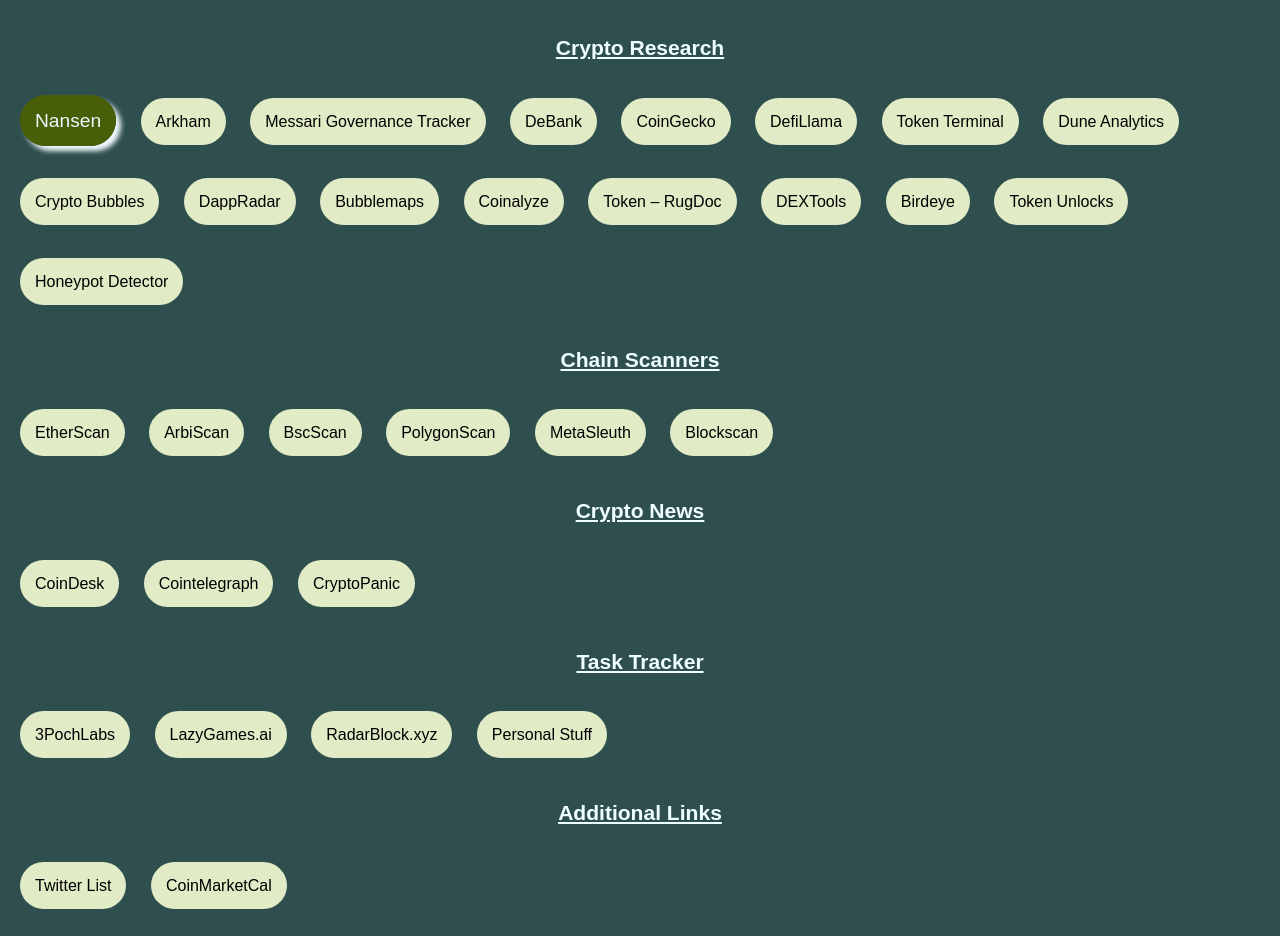
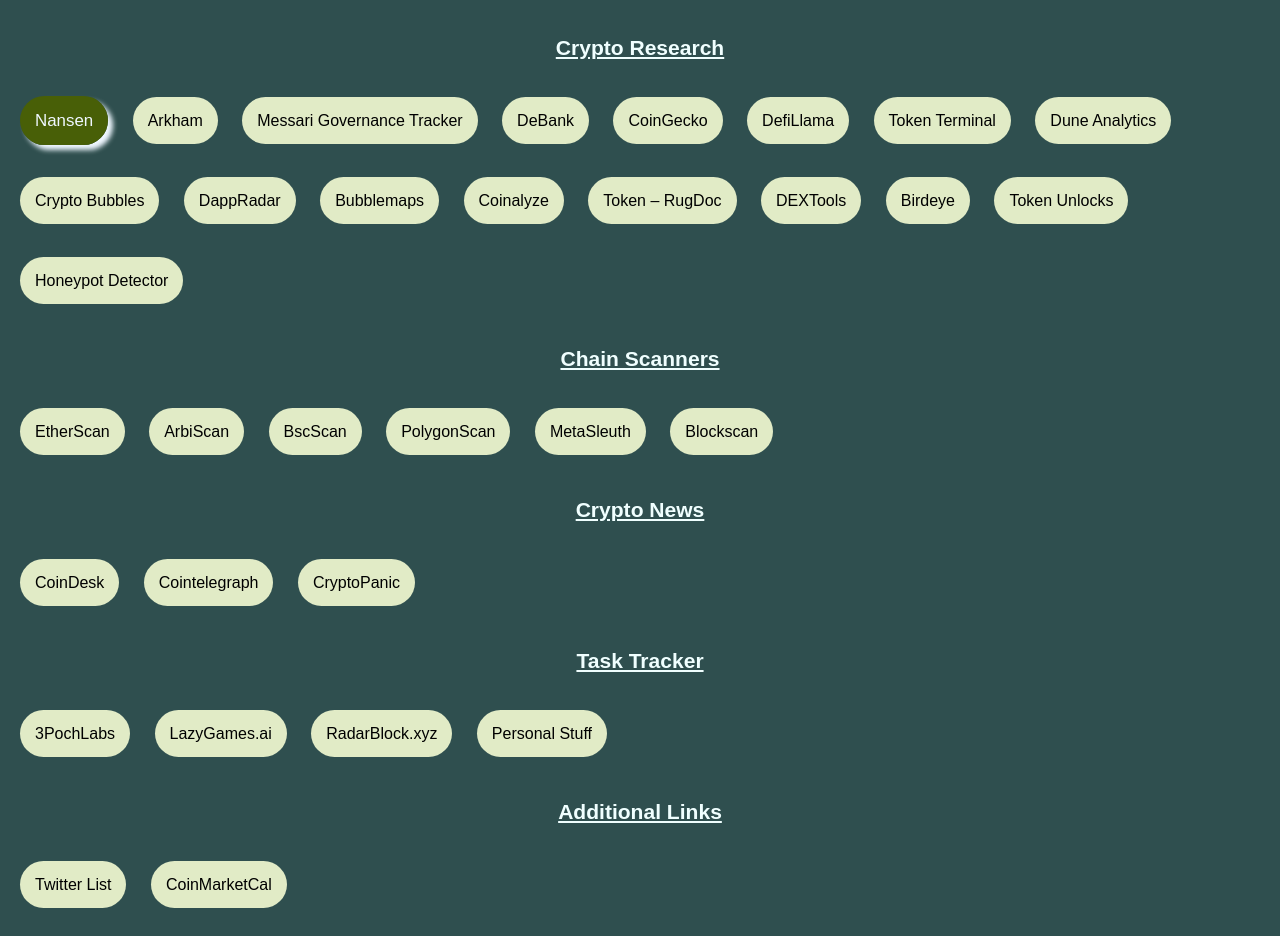
Before and after one commit to AlwaysUbaid/Launchpad, a plain HTML site: page index.html in a window 1280 px wide. In both pictures the pointer is over the element "Nansen". Drawn offline with Linux system fonts and the light colour scheme.

Commit message:
changed hover font-size ln-61

```diff
--- a/index.html
+++ b/index.html
@@ -60,7 +60,7 @@
   .launchpad-button:hover {
     background-color: #485f07;
     box-shadow: 5px 5px 5px aliceblue;
-    font-size: larger;
+    font-size: 1.9ch;
     color: aliceblue;
   }
 
```
